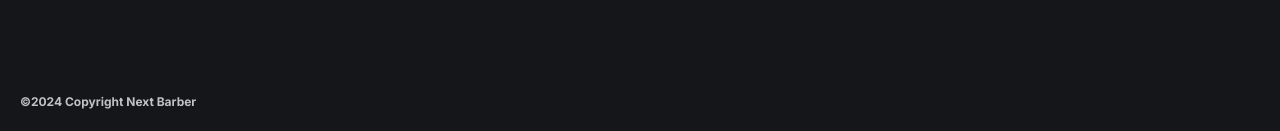
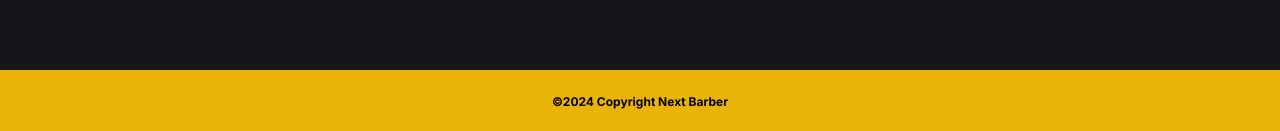
Before and after one commit to LeonardoAlves04/NextBarber, a Next.js app: page / in a window 1280 px wide. Shown: the part 666-797 px from the top of the page. Built offline with nearby package versions, Linux system fonts and the light colour scheme; no server answers; the database is empty.

Commit message:
style: changing color of buttons on barbershop-item and footer

```diff
--- a/app/(home)/_components/barbershop-item.tsx
+++ b/app/(home)/_components/barbershop-item.tsx
@@ -51,10 +51,10 @@ const BarbershopItem = ({ barbershop }: BarbershopItemProps) => {
             </p>
             <Button
               variant="secondary"
-              className="w-full mt-3 text-bold"
+              className="w-full mt-3 text-bold bg-yellow-500"
               onClick={handleBookClick}
             >
-              Reservar
+              <p className="text-black">Reservar</p>
             </Button>
           </div>
         </CardContent>
--- a/app/_components/footer.tsx
+++ b/app/_components/footer.tsx
@@ -1,7 +1,7 @@
 const Footer = () => {
   return (
-    <footer className="w-full bg-secondary py-6 px-5">
-      <p className="text-bold text-xs font-bold opacity-75">
+    <footer className="w-full bg-secondary py-6 px-5 justify-center flex bg-yellow-500">
+      <p className="text-bold text-xs font-bold text-black">
         ©2024 Copyright Next Barber
       </p>
     </footer>
```
